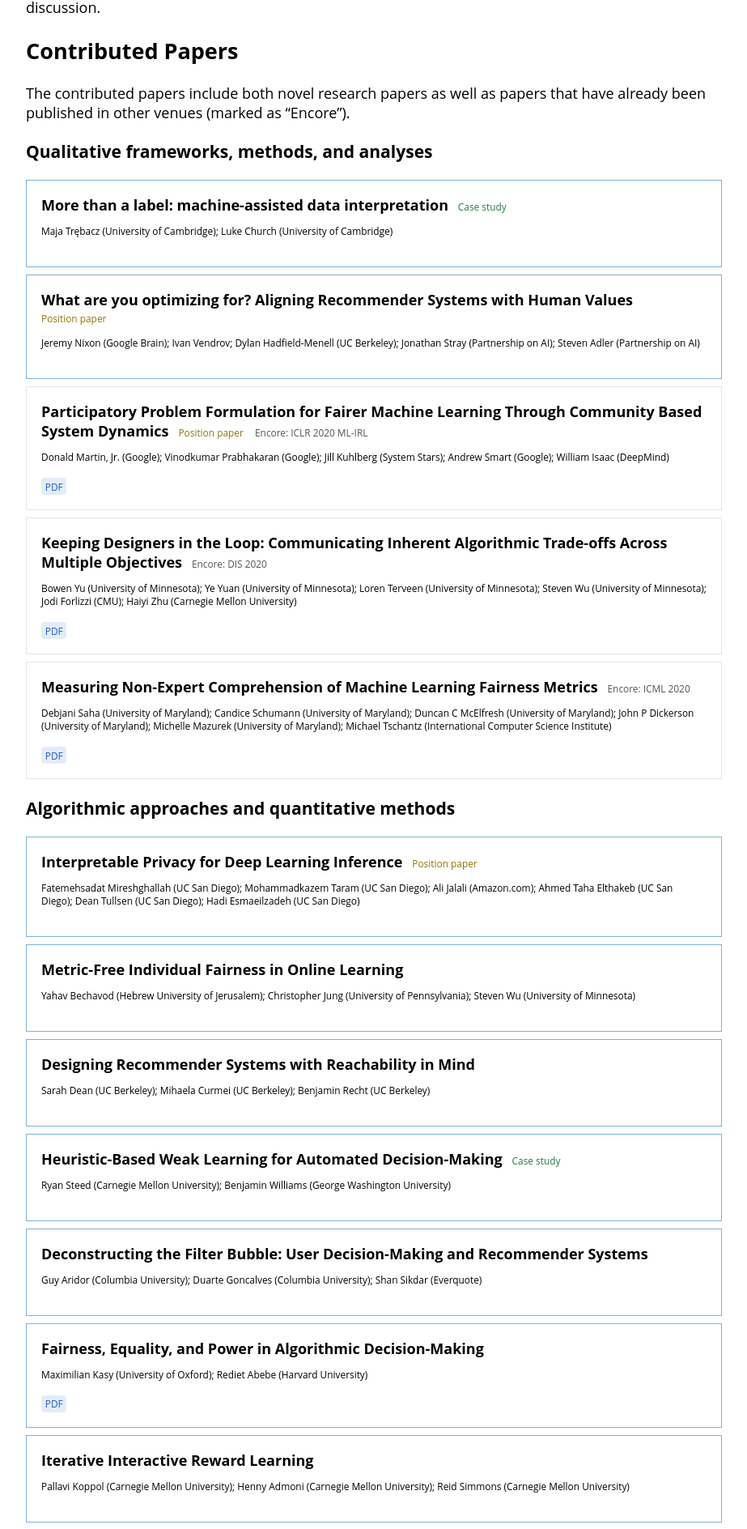
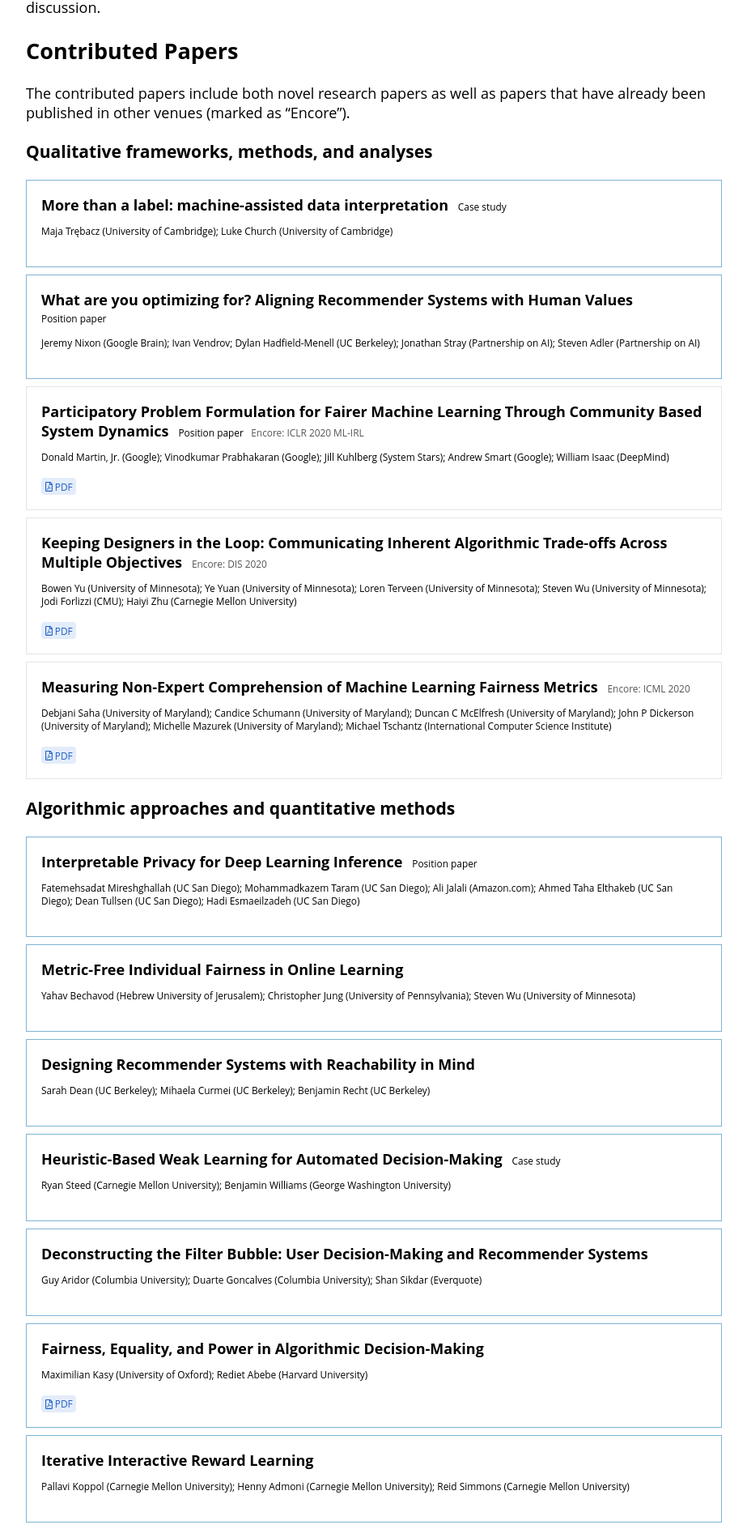
Before and after one commit to participatoryml/participatoryml.github.io, a Jekyll site: the page built from index.md, in a window 1280 px wide. Shown: the part 1666-3554 px from the top of the page at 81% size, without its empty margins (178-1101 px from the left). Built offline with Jekyll 4.4.1, drawn with Linux system fonts in a browser that asks for light colours; nearby versions of some CDN libraries.

Commit message:
Update style

```diff
--- a/_includes/head.html
+++ b/_includes/head.html
@@ -10,3 +10,4 @@
   <link rel="canonical" href="{{ page.url | replace:'index.html','' | prepend: site.baseurl | prepend: site.url }}">
   <link rel="alternate" type="application/rss+xml" title="{{ site.title }}" href="{{ "/feed.xml" | prepend: site.baseurl | prepend: site.url }}">
 </head>
+<script defer src="https://cdnjs.cloudflare.com/ajax/libs/font-awesome/5.13.1/js/all.min.js"></script>
--- a/_includes/paper-box.html
+++ b/_includes/paper-box.html
@@ -1,5 +1,5 @@
 {% assign paper = include.paper %}
-<div class="box{% if paper.track == 'Encore track' %} encore {% endif %}">
+<div class="box{% if paper.track == 'Encore track' %} encore {% endif %}" id="{{ paper.id }}">
     <div class="paper-title"><strong>{{ paper.title }}
     </strong>
     {% if paper.type == 'Position paper' %}
@@ -14,13 +14,16 @@
     <div class="paper-authors">{{ paper.authors }}</div>
     <div class="paper-links">
         {% if paper.link %}
-        <a href="{{ paper.link }}"><span class="tag paper-link-main">PDF</span></a>
+        <a href="{{ paper.link }}"><span class="tag paper-link-main"><i class="far fa-file-pdf"></i> PDF</span></a>
         {% endif %}
         {% if paper.video %}
-        <a href="{{ paper.video }}"><span class="tag paper-link-video">Video</span></a>
+        <a href="{{ paper.video }}"><span class="tag paper-link-video"><i class="far fa-file-video"></i> Video</span></a>
         {% endif %}
-        {% if paper.poster %}
-        <a href="{{ paper.poster }}"><span class="tag paper-poster-room">Poster room</span></a>
+        {% if paper.poster_link %}
+        <a href="{{ paper.poster_link }}"><span class="tag paper-poster-room">Poster room</span></a>
+        {% endif %}
+        {% if paper.extra_link %}
+        <a href="{{ paper.extra_link }}"><span class="tag paper-link-extra"><i class="far fa-plus-square"></i> {{ paper.extra_type }}</span></a>
         {% endif %}
     </div>
 </div>
--- a/css/main.scss
+++ b/css/main.scss
@@ -64,7 +64,6 @@ h1 {
 .tag {
     display: inline-block;
     padding: .2em .4em;
-    margin-right: .4em;
     border-radius: 4px;
     font-size: 66%;
 }
@@ -73,7 +72,15 @@ h1 {
     padding-left: 0px;
 }
 
-.paper-link-main,.paper-link-video {
+.paper-local-link {
+    font-size: 75%;
+    opacity: .1;
+    &:hover {
+        opacity: 1;
+    }
+}
+
+.paper-link-main,.paper-link-video,.paper-link-extra {
     color: #2160c4;
     background: #e3ecfa;
 }
@@ -84,16 +91,16 @@ h1 {
 }
 
 .position-paper-tag {
-    color: #947600;
+    // color: #947600;
     // background: #fff8de;
 }
 
 .case-study-tag {
-    color: #257942;
+    // color: #257942;
     // background: #e6f7ec;
 }
 
 .encore-tag {
-    color: #555;
+   color: #555;
     // background: #eee;
 }
```
